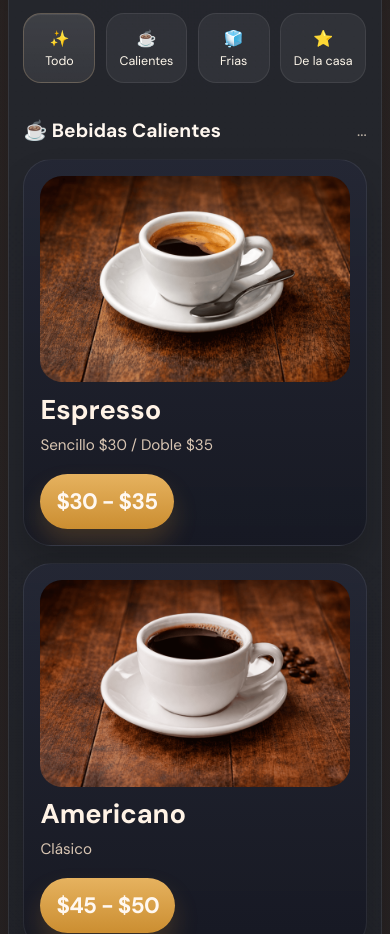
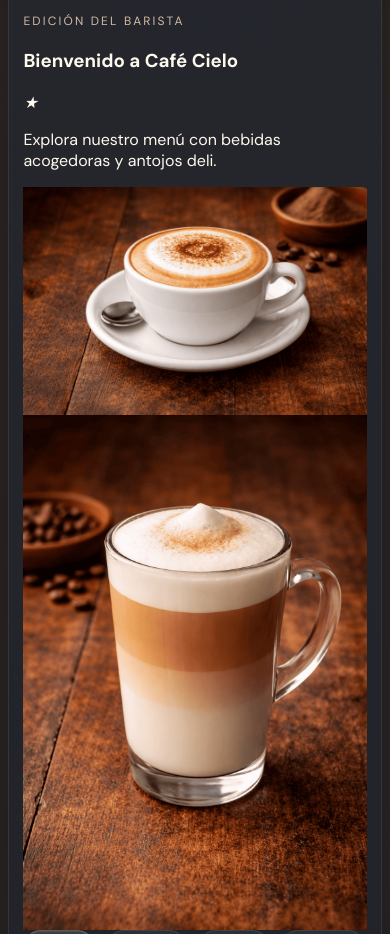
Before and after one commit to dante666z/cafe-cielo-menu, a plain HTML site: page index.html in a window 390 px wide. Shown: the part 166-1100 px from the top of the page. Drawn offline with Linux system fonts and the light colour scheme.

Commit message:
Add phone hero section with welcome message and images

```diff
--- a/index.html
+++ b/index.html
@@ -147,6 +147,28 @@
               <div class="phone-theme">&#9728; &#9790;</div>
             </div>
 
+            <section class="phone-hero">
+              <div class="phone-hero-copy">
+                <p class="eyebrow">Edici&oacute;n del barista</p>
+                <h3>Bienvenido a Caf&eacute; Cielo</h3>
+                <div class="phone-hero-divider">
+                  <span></span>
+                  <i>&#9733;</i>
+                  <span></span>
+                </div>
+                <p>Explora nuestro men&uacute; con bebidas acogedoras y antojos deli.</p>
+              </div>
+
+              <div class="phone-hero-visual">
+                <div class="phone-hero-image phone-hero-image-left">
+                  <img src="img/productos/capuchino.png" alt="Capuchino de Caf&eacute; Cielo">
+                </div>
+                <div class="phone-hero-image phone-hero-image-right">
+                  <img src="img/productos/latte.png" alt="Latte especial de Caf&eacute; Cielo">
+                </div>
+              </div>
+            </section>
+
             <div class="phone-cats" id="phoneCategories"></div>
             <div class="phone-sections" id="phoneSections"></div>
 
```
